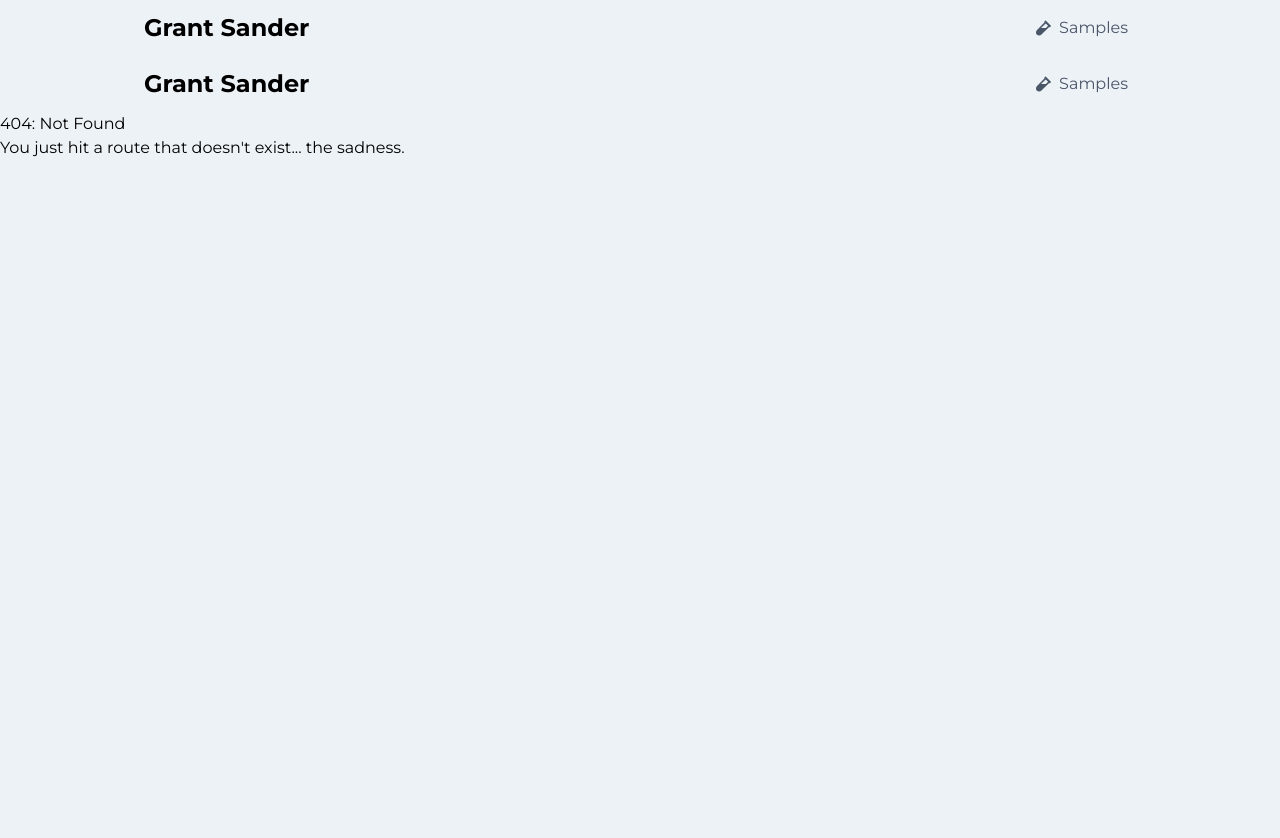
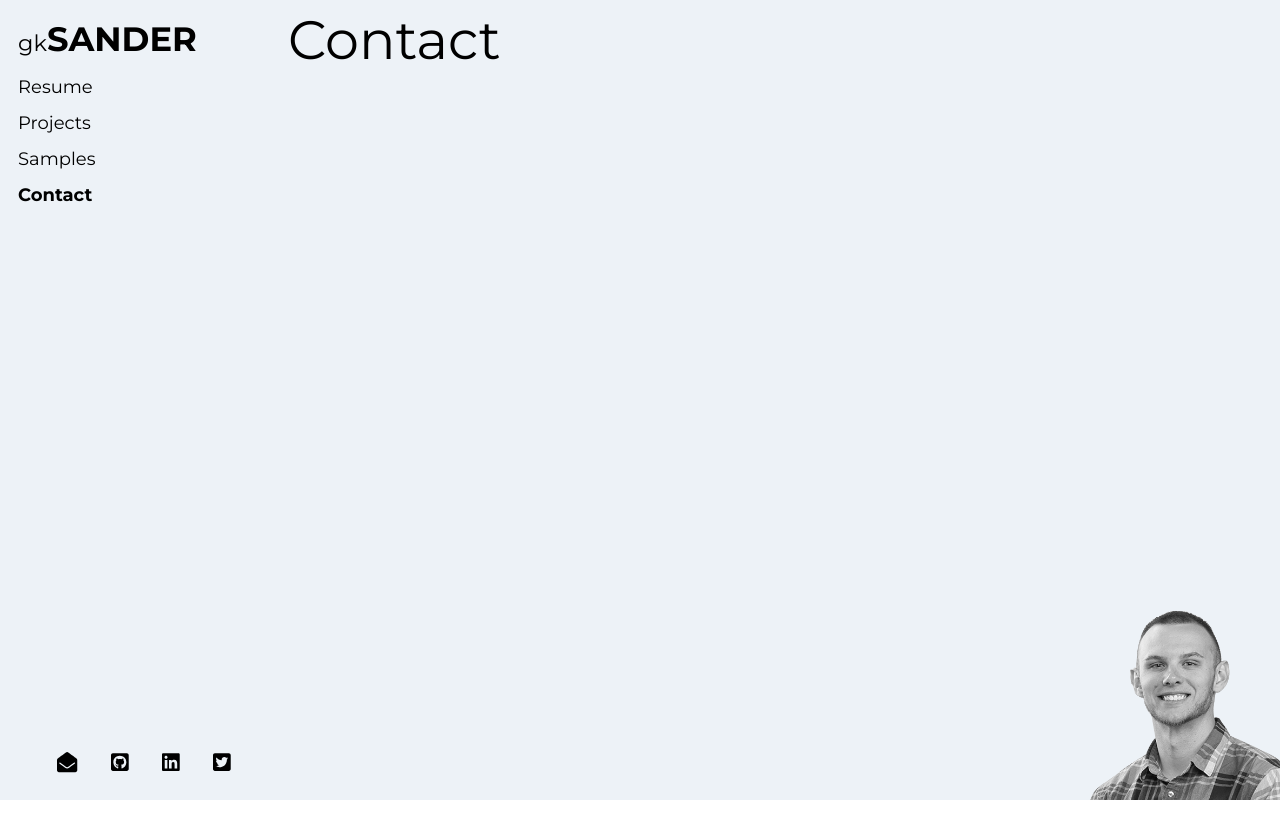
Before and after one commit to gksander/gksander-gatsby, a Gatsby site: page /contact in a window 1280 px wide. Before the commit this address had no page. After the commit the page ends 800 px from the top, so only its background shows below. Built offline with nearby package versions, Linux system fonts and the light colour scheme; Gatsby itself is replaced by a stand-in of ours; a web font is replaced by a local one.

Commit message:
Initial redesign

```diff
--- a/package.json
+++ b/package.json
@@ -6,11 +6,13 @@
   "author": "Kyle Mathews <mathews.kyle@gmail.com>",
   "dependencies": {
     "@fortawesome/fontawesome-svg-core": "^1.2.32",
+    "@fortawesome/free-brands-svg-icons": "^5.15.1",
     "@fortawesome/free-solid-svg-icons": "^5.15.1",
     "@fortawesome/react-fontawesome": "^0.1.11",
     "classnames": "^2.2.6",
     "framer-motion": "^2.9.1",
     "gatsby": "^2.24.67",
+    "gatsby-background-image": "^1.1.2",
     "gatsby-image": "^2.4.20",
     "gatsby-plugin-manifest": "^2.4.33",
     "gatsby-plugin-offline": "^3.2.30",
--- a/src/assets/main.css
+++ b/src/assets/main.css
@@ -10,6 +10,7 @@ html {
 }
 /* Global behavior */
 html {
+  font-size: 18px;
   font-family: "Montserrat", sans-serif;
   scroll-behavior: smooth;
 }
--- a/src/components/Layout.tsx
+++ b/src/components/Layout.tsx
@@ -7,7 +7,19 @@
 
 import * as React from "react";
 import { motion, AnimatePresence, Variants } from "framer-motion";
-import { Header } from "./Header";
+import { graphql, Link, useStaticQuery } from "gatsby";
+import {
+  faEnvelopeOpen,
+  faExternalLinkSquareAlt,
+} from "@fortawesome/free-solid-svg-icons";
+import {
+  faGithubSquare,
+  faLinkedin,
+  faTwitterSquare,
+} from "@fortawesome/free-brands-svg-icons";
+import { FontAwesomeIcon } from "@fortawesome/react-fontawesome";
+import BackgroundImage from "gatsby-background-image";
+import GatsbyImage from "gatsby-image/index";
 
 const duration = 0.3;
 
@@ -32,28 +44,141 @@ const variants: Variants = {
   },
 };
 
-const Layout = ({ children, location }) => {
+const Links: { title: string; to: string }[] = [
+  {
+    title: "Resume",
+    to: "/resume",
+  },
+  {
+    title: "Projects",
+    to: "/projects",
+  },
+  {
+    title: "Samples",
+    to: "/samples",
+  },
+  {
+    title: "Contact",
+    to: "/contact",
+  },
+];
+
+const SocialLinks: { href: string; icon: typeof faEnvelopeOpen }[] = [
+  {
+    href: "mailto:gksander93@gmail.com",
+    icon: faEnvelopeOpen,
+  },
+  {
+    href: "https://github.com/gksander",
+    icon: faGithubSquare,
+  },
+  {
+    href: "https://linkedin.com/in/gksander",
+    icon: faLinkedin,
+  },
+  {
+    href: "https://twitter.com/gksander93",
+    icon: faTwitterSquare,
+  },
+];
+
+const headshotVariants: Variants = {
+  large: {
+    width: 400,
+    height: 400,
+  },
+  small: {
+    width: 200,
+    height: 200,
+  },
+};
+
+/**
+ * The layout
+ */
+const Layout: React.FC<{ location?: any }> = ({ children, location }) => {
   const [isFirstMount, setIsFirstMount] = React.useState(true);
   const pathname = location?.pathname;
+
+  // Headshot image
+  const { file } = useStaticQuery(
+    graphql`
+      query {
+        file(relativePath: { eq: "headshot-transparent.png" }) {
+          childImageSharp {
+            fluid(quality: 100, cropFocus: WEST) {
+              ...GatsbyImageSharpFluid
+            }
+          }
+        }
+      }
+    `,
+  );
 
   React.useEffect(() => {
     if (isFirstMount) setIsFirstMount(false);
   }, [pathname]);
 
   return (
-    <div className="bg-gray-200 min-h-screen">
-      <Header />
+    <div className="flex flex-col md:flex-row md:flex-shrink-0 w-screen h-screen overflow-hidden bg-gray-200">
+      <div className="w-full md:w-64 p-2 md:p-4 flex flex-col">
+        <div className="md:pb-3">
+          <Link to="/" className="font-bold text-xl md:text-3xl leading-tight">
+            <span className="font-thin text-lg md:text-xl">gk</span>SANDER
+          </Link>
+        </div>
+        <div className="flex-1 flex md:flex-col">
+          <div className="flex-1 flex flex-row md:flex-col md:gap-y-2 gap-x-2">
+            {Links.map((link) => (
+              <Link to={link.to} key={link.to} activeClassName="font-bold">
+                {link.title}
+              </Link>
+            ))}
+          </div>
+          <div className="hidden md:flex gap-x-3 justify-center">
+            {SocialLinks.map((link) => (
+              <a
+                key={link.href}
+                href={link.href}
+                target="_blank"
+                rel="noreferrer"
+                className="p-2 border border-transparent hover:border-white rounded-full flex justify-center items-center"
+              >
+                <FontAwesomeIcon icon={link.icon} className="text-lg" />
+              </a>
+            ))}
+          </div>
+        </div>
+      </div>
+      <main className="flex-1 overflow-auto relative">
+        <motion.div
+          className="absolute right-0 bottom-0 w-64 h-64"
+          variants={headshotVariants}
+          initial={false}
+          animate={pathname === "/" ? "large" : "small"}
+          style={{ filter: `grayscale(1)` }}
+          transition={{ duration: 2 * duration }}
+        >
+          <GatsbyImage
+            className="w-full h-full"
+            fluid={file.childImageSharp.fluid}
+            alt="Truck background"
+            imgStyle={{ objectPosition: "left center" }}
+          />
+        </motion.div>
         <AnimatePresence>
-        <motion.main
+          <motion.div
             variants={variants}
             initial={isFirstMount ? false : "initial"}
             animate="enter"
             exit="exit"
             key={location?.pathname || "nothing"}
+            className="absolute inset-0 overflow-auto"
           >
             {children}
-        </motion.main>
+          </motion.div>
         </AnimatePresence>
+      </main>
     </div>
   );
 };
--- /dev/null
+++ b/src/pages/contact.tsx
@@ -0,0 +1,11 @@
+import * as React from "react";
+
+const Contact: React.FC = () => {
+  return (
+    <div>
+      <div className="text-5xl">Contact</div>
+    </div>
+  );
+};
+
+export default Contact;
--- a/src/pages/index.tsx
+++ b/src/pages/index.tsx
@@ -1,20 +1,39 @@
 import * as React from "react";
 import { SEO } from "../components/Seo";
-import { HomePageHero } from "../components/HomePage/HomePageHero";
-import { HomePageExperience } from "../components/HomePage/HomePageExperience";
-import { HomePageTools } from "../components/HomePage/HomePageTools";
-import { HomePageProjects } from "../components/HomePage/HomePageProjects";
-import { HomePageContact } from "../components/HomePage/HomePageContact";
+import { graphql, useStaticQuery } from "gatsby";
+import BackgroundImage from "gatsby-background-image";
 
-const IndexPage: React.FC = () => (
-  <>
-    <SEO title="Home" />
-    <HomePageHero />
-    <HomePageExperience />
-    <HomePageTools />
-    <HomePageProjects />
-    <HomePageContact />
-  </>
-);
+const IndexPage: React.FC = () => {
+  const data = useStaticQuery(
+    graphql`
+      query {
+        file(relativePath: { eq: "headshot-transparent.png" }) {
+          childImageSharp {
+            fluid(quality: 100, cropFocus: WEST) {
+              ...GatsbyImageSharpFluid_withWebp
+            }
+          }
+        }
+      }
+    `,
+  );
+
+  const fluid = data?.file?.childImageSharp?.fluid;
+
+  return (
+    <React.Fragment>
+      <SEO title="Home" />
+      <div className="w-full h-full flex flex-col justify-center items-center">
+        <div className="text-2xl md:text-3xl leading-tight">Hi, I'm</div>
+        <div className="font-fancy font-thin text-5xl md:text-6xl text-center leading-snug">
+          Grant Sander
+        </div>
+        <div className="text-2xl font-bold">Software Engineer</div>
+        <div className="text-xl">Team Leader</div>
+        <div className="text-base">Sort-of Designer</div>
+      </div>
+    </React.Fragment>
+  );
+};
 
 export default IndexPage;
--- /dev/null
+++ b/src/pages/old-home.tsx
@@ -0,0 +1,20 @@
+import * as React from "react";
+import { SEO } from "../components/Seo";
+import { HomePageHero } from "../components/HomePage/HomePageHero";
+import { HomePageExperience } from "../components/HomePage/HomePageExperience";
+import { HomePageTools } from "../components/HomePage/HomePageTools";
+import { HomePageProjects } from "../components/HomePage/HomePageProjects";
+import { HomePageContact } from "../components/HomePage/HomePageContact";
+
+const IndexPage: React.FC = () => (
+  <>
+    <SEO title="Home" />
+    <HomePageHero />
+    <HomePageExperience />
+    <HomePageTools />
+    <HomePageProjects />
+    <HomePageContact />
+  </>
+);
+
+export default IndexPage;
--- /dev/null
+++ b/src/pages/projects.tsx
@@ -0,0 +1,11 @@
+import * as React from "react";
+
+const Projects: React.FC = () => {
+  return (
+    <div>
+      <div className="text-5xl">Projects</div>
+    </div>
+  );
+};
+
+export default Projects;
--- /dev/null
+++ b/src/pages/resume.tsx
@@ -0,0 +1,11 @@
+import * as React from "react";
+
+const Resume: React.FC = () => {
+  return (
+    <div>
+      <div className="text-5xl">Resume</div>
+    </div>
+  );
+};
+
+export default Resume;
--- a/tsconfig.json
+++ b/tsconfig.json
@@ -4,8 +4,8 @@
 
     /* Basic Options */
     // "incremental": true,                   /* Enable incremental compilation */
-    "target": "es6",                          /* Specify ECMAScript target version: 'ES3' (default), 'ES5', 'ES2015', 'ES2016', 'ES2017', 'ES2018', 'ES2019', 'ES2020', or 'ESNEXT'. */
-    "module": "ESNext",                     /* Specify module code generation: 'none', 'commonjs', 'amd', 'system', 'umd', 'es2015', 'es2020', or 'ESNext'. */
+    "target": "es5",                          /* Specify ECMAScript target version: 'ES3' (default), 'ES5', 'ES2015', 'ES2016', 'ES2017', 'ES2018', 'ES2019', 'ES2020', or 'ESNEXT'. */
+    "module": "commonjs",                     /* Specify module code generation: 'none', 'commonjs', 'amd', 'system', 'umd', 'es2015', 'es2020', or 'ESNext'. */
     // "lib": [],                             /* Specify library files to be included in the compilation. */
     // "allowJs": true,                       /* Allow javascript files to be compiled. */
     // "checkJs": true,                       /* Report errors in .js files. */
@@ -65,6 +65,6 @@
     /* Advanced Options */
     "skipLibCheck": true,                     /* Skip type checking of declaration files. */
     "forceConsistentCasingInFileNames": true,  /* Disallow inconsistently-cased references to the same file. */
-    "types": ["./src/declarations.d.ts"]
+//    "types": ["./src/declarations.d.ts"]
   }
 }
```
Also changed, not shown: 1 other file. Lines whose indentation alone changed are shown as unchanged.
